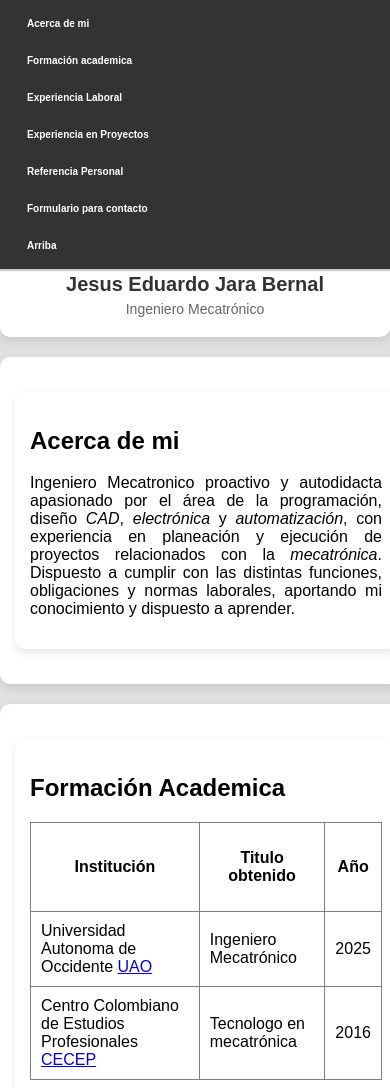
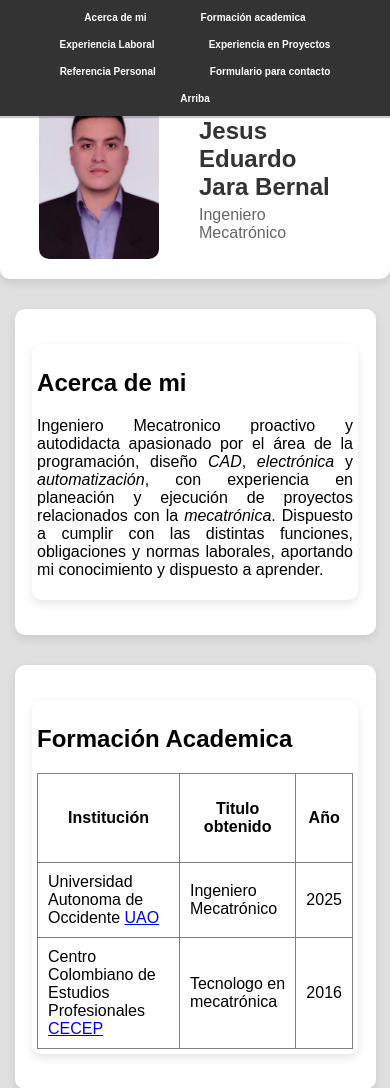
Before and after one commit to jjara10/Carpeta-Git, a plain HTML site: page index.html in a window 390 px wide. Shown: the top 1088 px of the page. Drawn offline with Linux system fonts and the light colour scheme.

Commit message:
Fix - Without responsive

```diff
--- a/style.css
+++ b/style.css
@@ -140,47 +140,3 @@ footer {
     padding: 10px;
     color: #555;
 }
-
-@media (max-width: 768px) {
-    .perfil-header {
-        flex-direction: column;
-        align-items: center;
-        text-align: center;
-        padding: 20px 5%;
-    }
-
-    .perfil-header img.fotoCV {
-        width: 100px;
-    }
-
-    .nombre-cargo h1 {
-        font-size: 20px;
-    }
-
-    .nombre-cargo h2 {
-        font-size: 14px;
-    }
-
-    nav ul {
-        flex-direction: column;
-        gap: 10px;
-        padding: 10px 0;
-    }
-
-    .content-area,
-    section#contac,
-    section#refe_perso,
-    section#expe_pro,
-    section#expe_labo,
-    section#for_aca,
-    section#acerca {
-        width: 95%;
-        margin: 20px auto;
-        padding: 15px;
-    }
-
-    form input,
-    form textarea {
-        font-size: 14px;
-    }
-}
```
